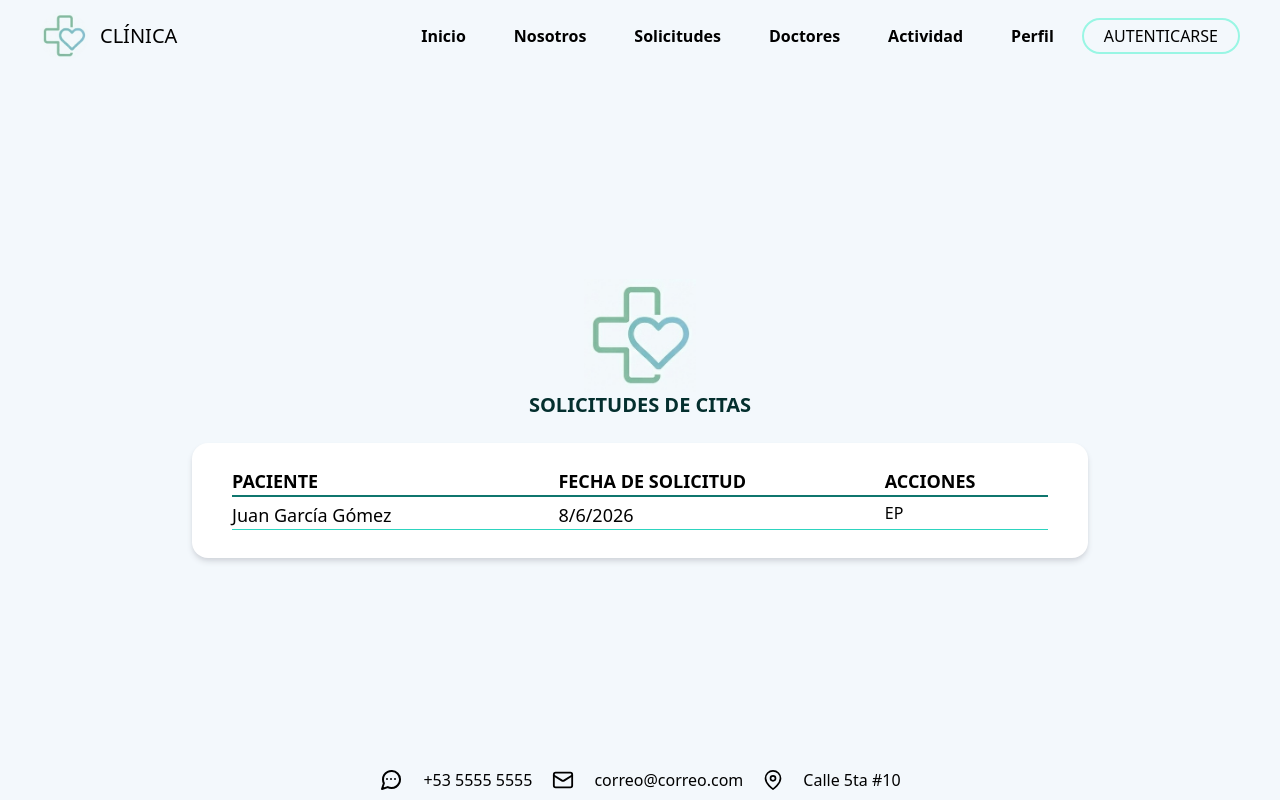
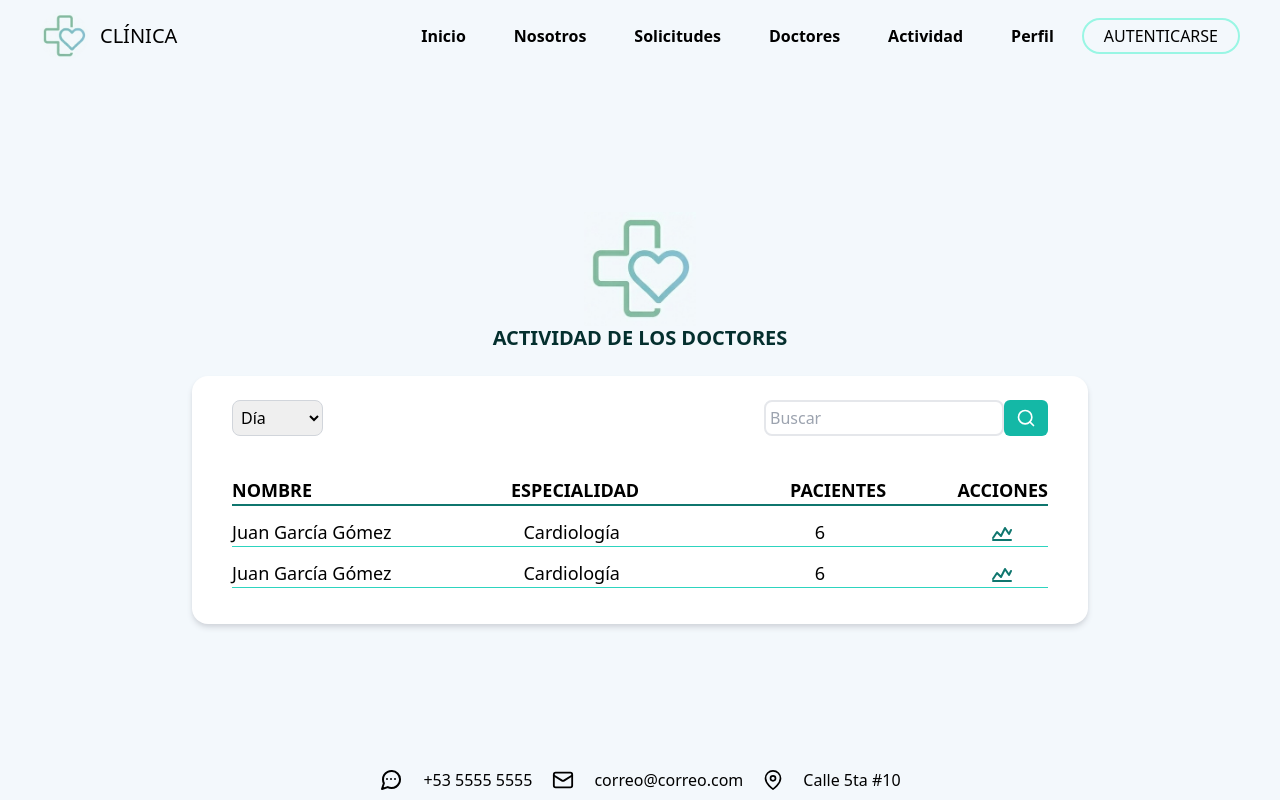
Before and after one commit to YopH-26/clinica, a React (Vite) app in the folder frontend/: page /actividad in a window 1280 px wide. Built offline with nearby package versions, Linux system fonts and the light colour scheme.

Commit message:
feat(actividad): terminado el listados de actividad

```diff
--- a/frontend/src/pages/Actividad.jsx
+++ b/frontend/src/pages/Actividad.jsx
@@ -1,5 +1,8 @@
 import Header from '../componets/Header';
 import Footer from '../componets/Footer';
+import AgregarDoctor from '../componets/AgregarDoctor';
+import DetallesDoctores from '../componets/DetallesDoctores';
+import MenuModal from '../componets/MenuModal';
 
 const Actividad = () => {
   return (
@@ -11,27 +14,112 @@ const Actividad = () => {
             <img src="/img/logo.jpg" alt="logo" />
           </div>
           <h2 className="uppercase text-xl font-bold text-teal-950">
-            Solicitudes de citas
+            Actividad de los doctores
           </h2>
           <div className="flex flex-col items-center rounded-2xl shadow-md shadow-gray-300 bg-white px-4 py-6 w-full mt-6 md:px-10 max-w-4xl">
-            <div className="grid grid-cols-[2fr_2fr_1fr] mb-1 border-b-2 border-teal-700 w-full">
-              <h3 className="uppercase font-semibold text-lg">Paciente</h3>
-              <h3 className="uppercase font-semibold text-lg">
-                Fecha de solicitud
+            <div className="w-full flex justify-between mb-10">
+              <select
+                name=""
+                id=""
+                className="border border-gray-300 rounded-lg px-1 outline-none"
+              >
+                <option value="dia">Día</option>
+                <option value="semana">Semana</option>
+                <option value="mes">Mes</option>
+              </select>
+              <form className="flex items-center">
+                <input
+                  type="text"
+                  placeholder="Buscar"
+                  className="border-2 rounded-lg p-1 text-base focus:outline-none w-40 md:w-60"
+                />
+                <button
+                  type="submit"
+                  className="px-3 py-2 bg-teal-500 text-white rounded-md"
+                >
+                  <svg
+                    xmlns="http://www.w3.org/2000/svg"
+                    width="20"
+                    height="20"
+                    viewBox="0 0 24 24"
+                    fill="none"
+                    stroke="currentColor"
+                    strokeWidth="2"
+                    strokeLinecap="round"
+                    strokeLinejoin="round"
+                  >
+                    <circle cx="11" cy="11" r="8" />
+                    <line x1="21" y1="21" x2="16.65" y2="16.65" />
+                  </svg>
+                </button>
+              </form>
+            </div>
+            <div className="grid grid-cols-[3fr_2fr_1fr] md:grid-cols-[3fr_3fr_2fr_1fr] lg:grid-cols-[5fr_5fr_3fr_1fr] mb-3 border-b-2 border-teal-700 w-full">
+              <h3 className="uppercase font-semibold text-lg">Nombre</h3>
+              <h3 className="uppercase font-semibold text-lg hidden md:block">
+                Especialidad
               </h3>
-              <h3 className="uppercase font-semibold text-lg">Acciones</h3>
+              <h3 className="uppercase font-semibold text-lg">Pacientes</h3>
+              <h3 className="uppercase font-semibold text-lg hidden md:block">
+                Acciones
+              </h3>
             </div>
-            <div className="grid grid-cols-[2fr_2fr_1fr] mb-1 border-b border-teal-400 w-full">
+
+            {/* relleno */}
+            <div className="grid grid-cols-[4fr_2fr_1fr] md:grid-cols-[3fr_3fr_2fr_1fr] lg:grid-cols-[5fr_5fr_3fr_1fr] mb-3 border-b border-teal-400 w-full">
               <p className="text-lg">Juan García Gómez</p>
-              <p className="text-lg">8/6/2026</p>
-              <div>
-                <button className="">E</button>
-                <button className="">P</button>
+              <p className="text-lg hidden md:block">Cardiología</p>
+              <p className="text-lg ">6</p>
+              <div className="flex gap-x-2">
+                <button>
+                  <svg
+                    xmlns="http://www.w3.org/2000/svg"
+                    width="24"
+                    height="24"
+                    viewBox="0 0 24 24"
+                    fill="none"
+                    stroke="currentColor"
+                    stroke-width="2"
+                    stroke-linecap="round"
+                    stroke-linejoin="round"
+                    className="text-teal-700"
+                  >
+                    <polyline points="3,18 7,12 11,16 15,8 19,14 21,10" />
+                    <line x1="3" y1="20" x2="21" y2="20" />
+                  </svg>
+                </button>
+              </div>
+            </div>
+            <div className="grid grid-cols-[4fr_2fr_1fr] md:grid-cols-[3fr_3fr_2fr_1fr] lg:grid-cols-[5fr_5fr_3fr_1fr] mb-3 border-b border-teal-400 w-full">
+              <p className="text-lg">Juan García Gómez</p>
+              <p className="text-lg hidden md:block">Cardiología</p>
+              <p className="text-lg ">6</p>
+              <div className="flex gap-x-2">
+                <button>
+                  <svg
+                    xmlns="http://www.w3.org/2000/svg"
+                    width="24"
+                    height="24"
+                    viewBox="0 0 24 24"
+                    fill="none"
+                    stroke="currentColor"
+                    stroke-width="2"
+                    stroke-linecap="round"
+                    stroke-linejoin="round"
+                    className="text-teal-700"
+                  >
+                    <polyline points="3,18 7,12 11,16 15,8 19,14 21,10" />
+                    <line x1="3" y1="20" x2="21" y2="20" />
+                  </svg>
+                </button>
               </div>
             </div>
           </div>
         </main>
         <Footer className=" flex-none" />
+        {/* <AgregarDoctor /> */}
+        {/* <DetallesDoctores /> */}
+        {/* <MenuModal /> */}
       </div>
     </>
   );
--- a/frontend/src/pages/Doctores.jsx
+++ b/frontend/src/pages/Doctores.jsx
@@ -2,6 +2,7 @@ import Header from '../componets/Header';
 import Footer from '../componets/Footer';
 import AgregarDoctor from '../componets/AgregarDoctor';
 import DetallesDoctores from '../componets/DetallesDoctores';
+import MenuModal from '../componets/MenuModal';
 
 const Solocitudes = () => {
   return (
@@ -217,6 +218,7 @@ const Solocitudes = () => {
         <Footer className=" flex-none" />
         <AgregarDoctor/>
         <DetallesDoctores/>
+        <MenuModal/>
       </div>
     </>
   );
```
